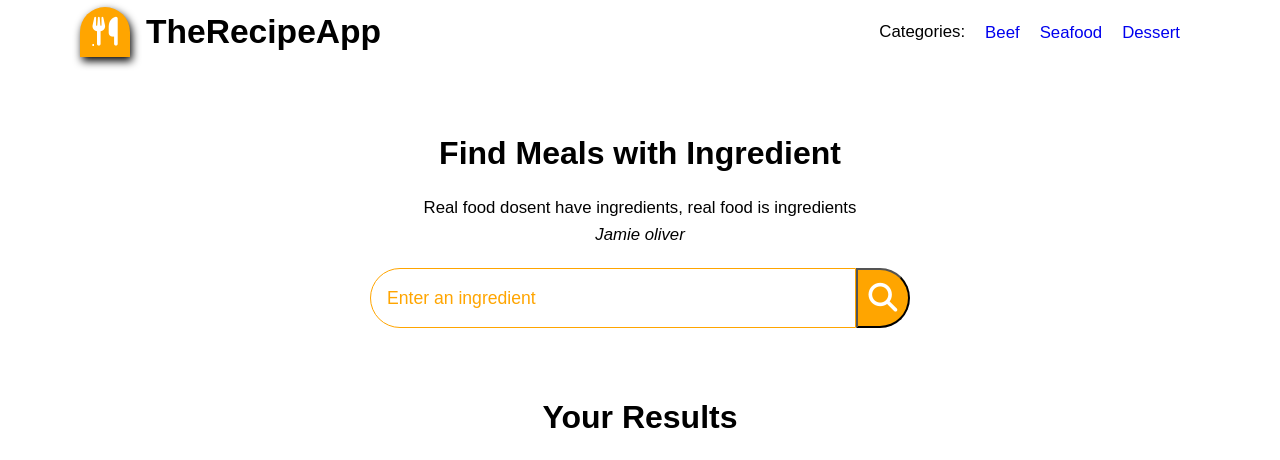
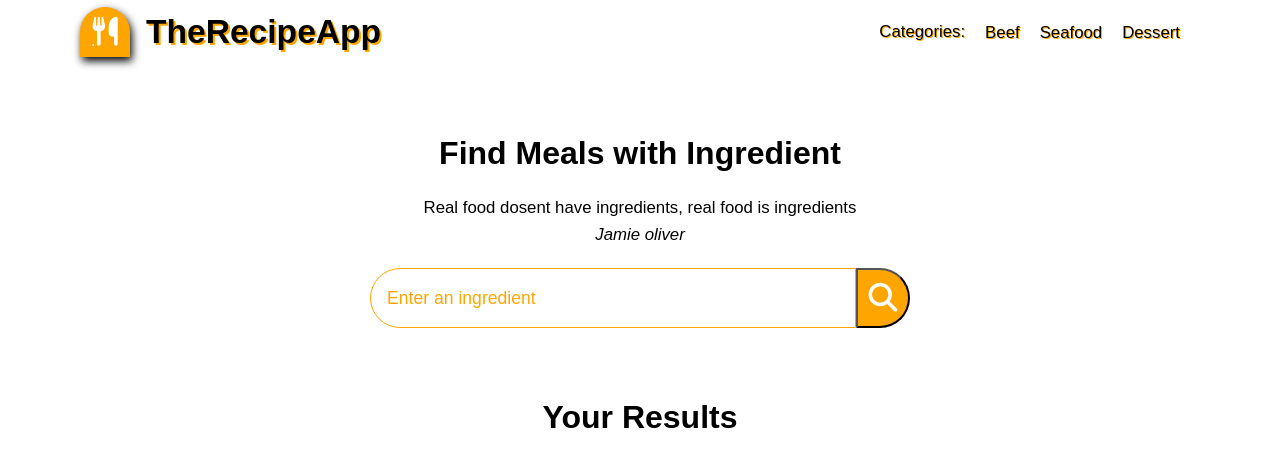
Before and after one commit to Botlhale-Setou/Recipe-App, a website built with webpack: page src/index.html in a window 1280 px wide. Shown: the top 460 px of the page. Built offline with nearby package versions, Linux system fonts and the light colour scheme; files whose address does not match are found by name.

Commit message:
added style to navbar

```diff
--- a/src/styles.css
+++ b/src/styles.css
@@ -50,6 +50,10 @@ body {
   gap: 16px;
 }
 
+.site-title {
+  text-shadow: 2px 2px orange;
+}
+
 .logo {
   width: 50px;
   height: 50px;
@@ -81,10 +85,19 @@ body {
   height: auto !important;
 }
 
+.nav-link {
+  text-decoration: bold;
+}
+
 .main-menu,
 .nav-item .nav-link {
   padding: 10px;
   text-decoration: none;
+}
+.nav-link {
+  text-shadow: 1px 1px orange;
+  color: black;
+  font-weight: 500;
 }
 
 .meal-count {
```
